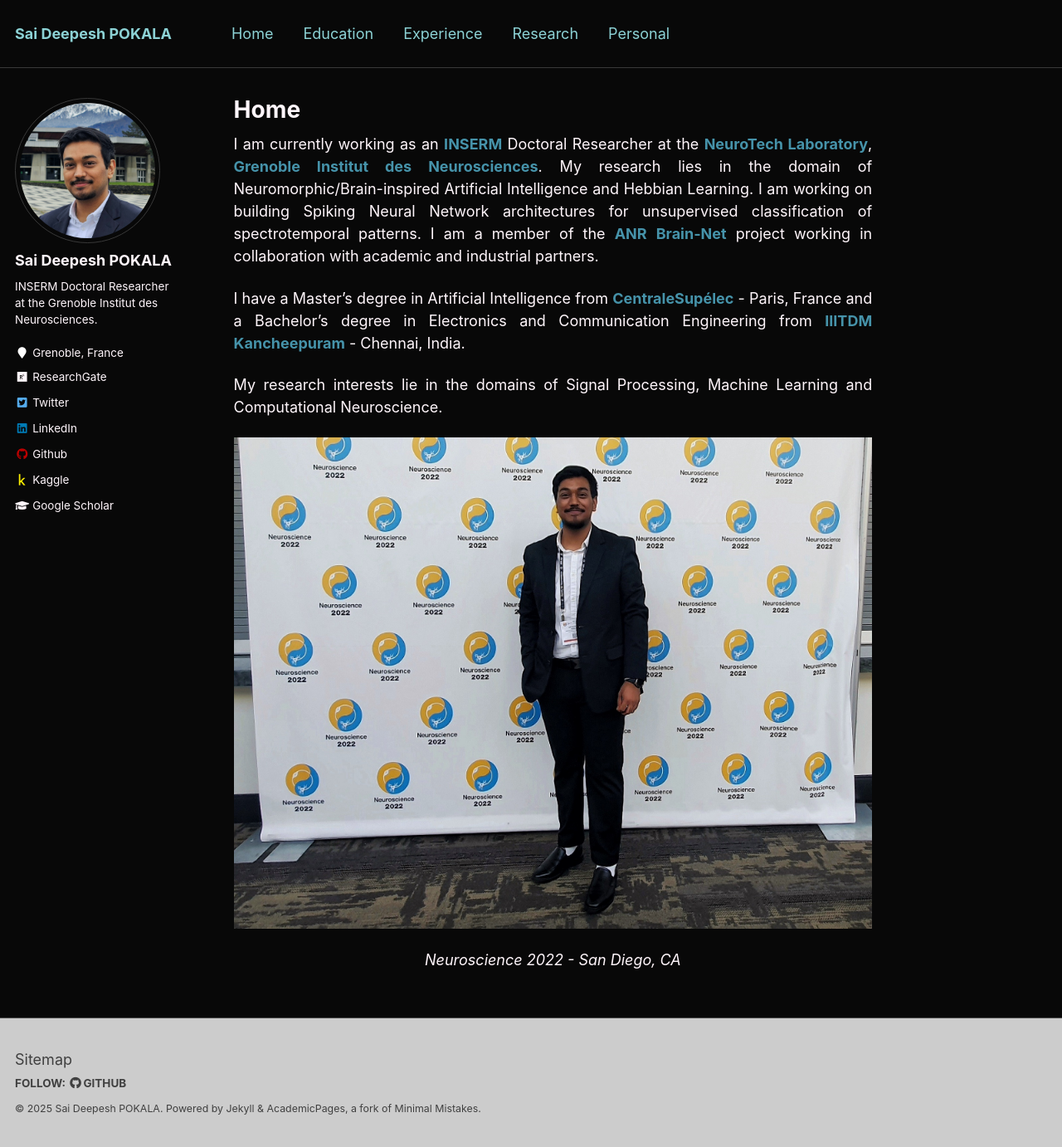
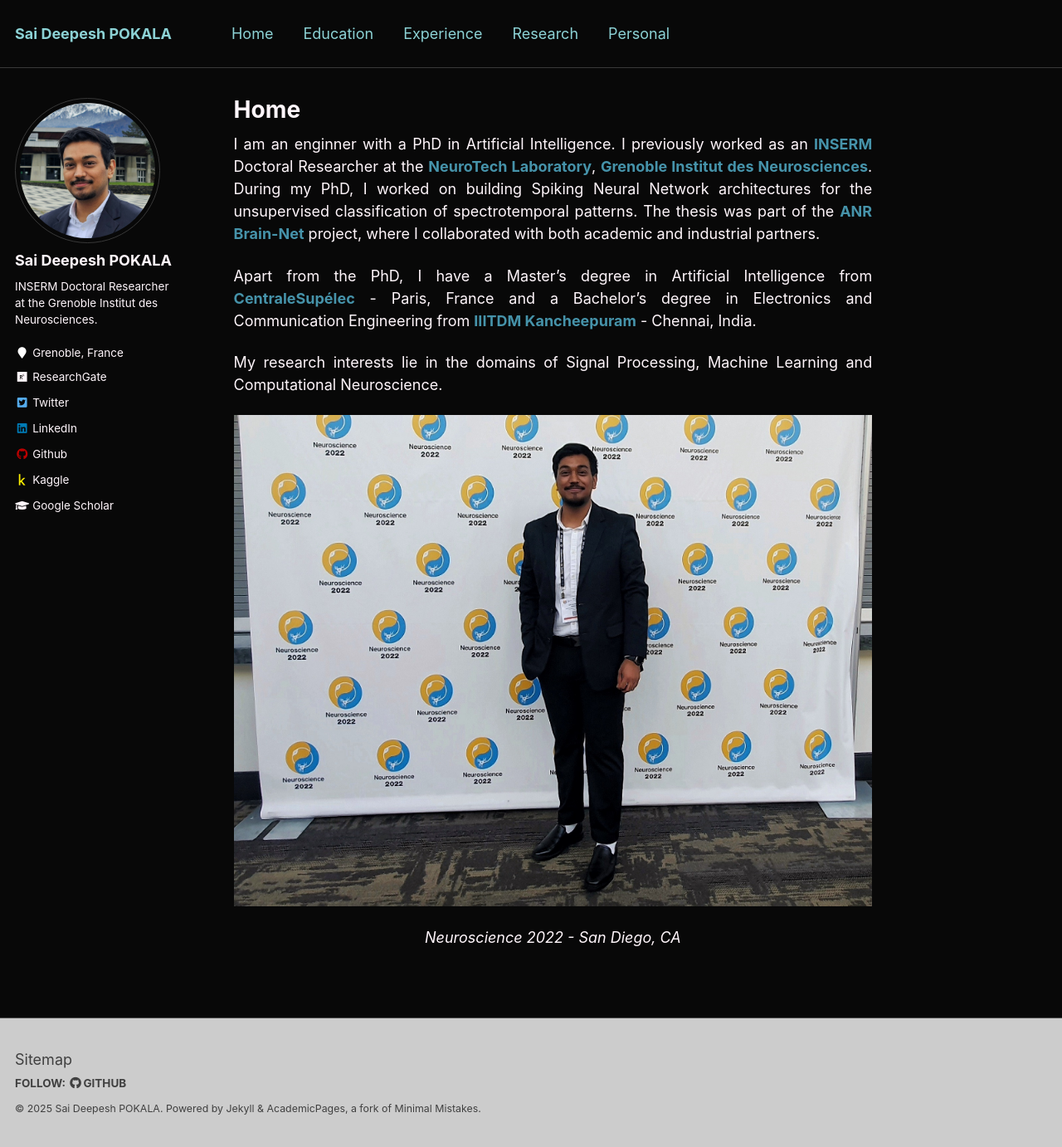
Before and after one commit to saideepesh/saideepesh.github.io, a Jekyll site: the page built from _pages/about.md, in a window 1280 px wide and 1382 px high. Shown: the whole window at 83% size. Built offline with Jekyll 4.4.1, drawn with Linux system fonts in a browser that asks for light colours.

Commit message:
Update about.md
updated intro with PhD

```diff
--- a/_pages/about.md
+++ b/_pages/about.md
@@ -8,9 +8,9 @@ redirect_from:
   - /about.html
 ---
 
-I am currently working as an [**INSERM**](https://www.inserm.fr/en){:target="_blank" rel="noopener"} Doctoral Researcher at the [**NeuroTech Laboratory**](https://www.neurotech-lab.fr/){:target="_blank" rel="noopener"}, [**Grenoble Institut des Neurosciences**](https://neurosciences.univ-grenoble-alpes.fr/en/){:target="_blank" rel="noopener"}. My research lies in the domain of Neuromorphic/Brain-inspired Artificial Intelligence and Hebbian Learning. I am working on building Spiking Neural Network architectures for unsupervised classification of spectrotemporal patterns. I am a member of the [**ANR**](https://anr.fr/en/){:target="_blank" rel="noopener"} [**Brain-Net**](https://sites.google.com/view/brainnet-project/accueil){:target="_blank" rel="noopener"} project working in collaboration with academic and industrial partners.
+I am an enginner with a PhD in Artificial Intelligence. I previously worked as an [**INSERM**](https://www.inserm.fr/en){:target="_blank" rel="noopener"} Doctoral Researcher at the [**NeuroTech Laboratory**](https://www.neurotech-lab.fr/){:target="_blank" rel="noopener"}, [**Grenoble Institut des Neurosciences**](https://neurosciences.univ-grenoble-alpes.fr/en/){:target="_blank" rel="noopener"}. During my PhD, I worked on building Spiking Neural Network architectures for the unsupervised classification of spectrotemporal patterns. The thesis was part of the [**ANR**](https://anr.fr/en/){:target="_blank" rel="noopener"} [**Brain-Net**](https://sites.google.com/view/brainnet-project/accueil){:target="_blank" rel="noopener"} project, where I collaborated with both academic and industrial partners.
 
-I have a Master's degree in Artificial Intelligence from [**CentraleSupélec**](https://www.centralesupelec.fr/en){:target="_blank" rel="noopener"} - Paris, France and a Bachelor's degree in Electronics and Communication Engineering from [**IIITDM Kancheepuram**](https://www.iiitdm.ac.in){:target="_blank" rel="noopener"} - Chennai, India.
+Apart from the PhD, I have a Master's degree in Artificial Intelligence from [**CentraleSupélec**](https://www.centralesupelec.fr/en){:target="_blank" rel="noopener"} - Paris, France and a Bachelor's degree in Electronics and Communication Engineering from [**IIITDM Kancheepuram**](https://www.iiitdm.ac.in){:target="_blank" rel="noopener"} - Chennai, India.
 
 My research interests lie in the domains of Signal Processing, Machine Learning and Computational Neuroscience.
 
```
